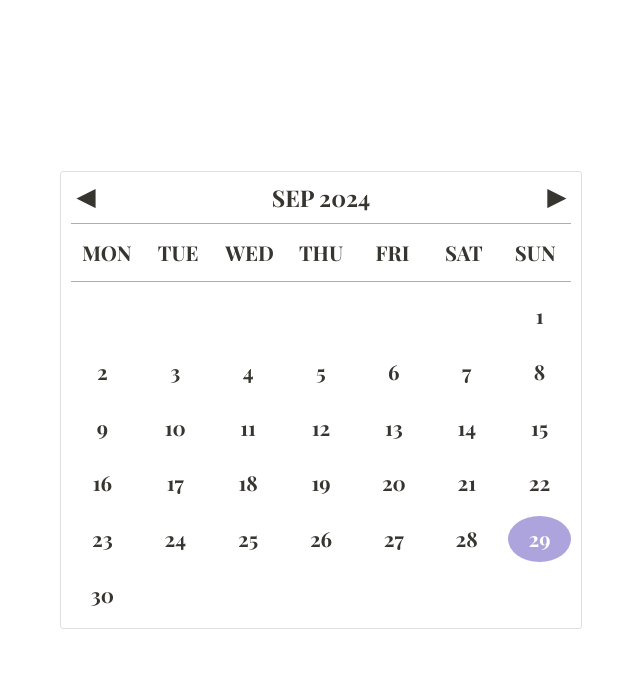
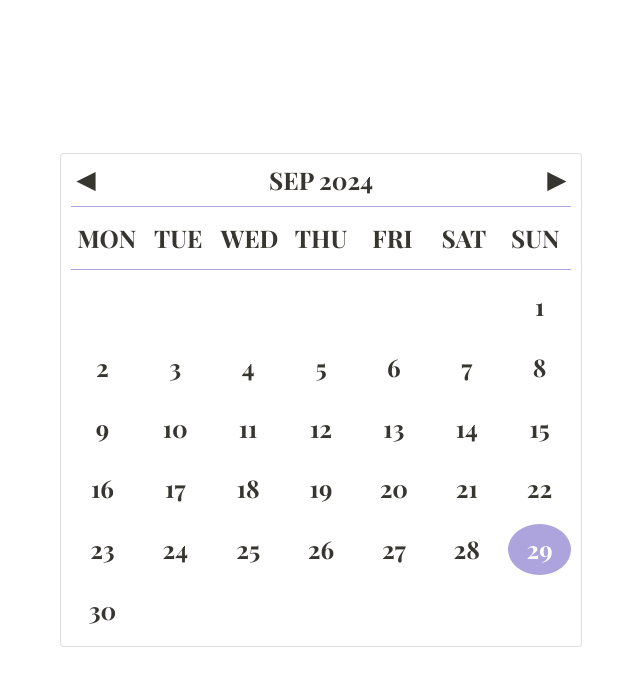
Before and after one commit to maryjds13/teyvatcalendar2, a plain HTML site: page index.html in a window 1280 px wide. Shown: the whole page, without its empty margins (319-959 px from the left). Drawn offline with nearby package versions, Linux system fonts and the light colour scheme.

Commit message:
Update index.html

```diff
--- a/index.html
+++ b/index.html
@@ -31,7 +31,7 @@
             display: flex;
             justify-content: space-between;
             align-items: center;
-            font-size: 1.8vw;
+            font-size: 1.9vw;
             color: #37352F;
             margin: 0; /* Removed top and bottom margin */
 }
@@ -55,7 +55,7 @@
             display: grid;
             grid-template-columns: repeat(7, 1fr);
             color: #37352F; /* Match color with days */
-            font-size: 1.6vw; /* Responsive font-size */
+            font-size: 1.9vw; /* Responsive font-size */
             font-weight: bold; /* Make the text bold */
             padding: 5px 0;
         }
@@ -64,7 +64,7 @@
             display: grid;
             grid-template-columns: repeat(7, 1fr); /* Evenly distribute columns */
             grid-gap: 10px;
-            font-size: 1.6vw; /* Responsive font-size */
+            font-size: 1.9vw; /* Responsive font-size */
             color: #37352F;
         }
 
```
